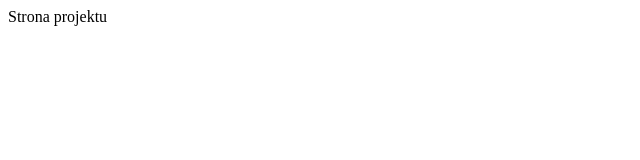
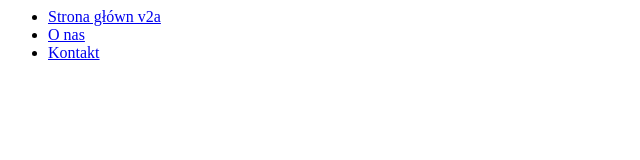
Before and after one commit to kstecyk/moje-pierwsze-repo, a plain HTML site: page index.html in a window 1280 px wide. Shown: the whole page, without its empty margins (0-640 px from the left). Drawn offline with Linux system fonts and the light colour scheme.

Commit message:
Dodanie nagłówka strony z menu nawigacyjnym (#1)
* docs: update README with proper documentation

* 200~feat: add website header with navigation menu

* 200~feat: add website header with navigation menu v2

```diff
--- a/index.html
+++ b/index.html
@@ -1 +1,9 @@
-Strona projektu
+<header>
+   <nav>
+     <ul>
+       <li><a href="index.html">Strona główn v2a</a></li>
+       <li><a href="about.html">O nas</a></li>
+       <li><a href="contact.html">Kontakt</a></li>
+     </ul>
+   </nav>
+</header>
```
Also changed, not shown: 1 other file.
